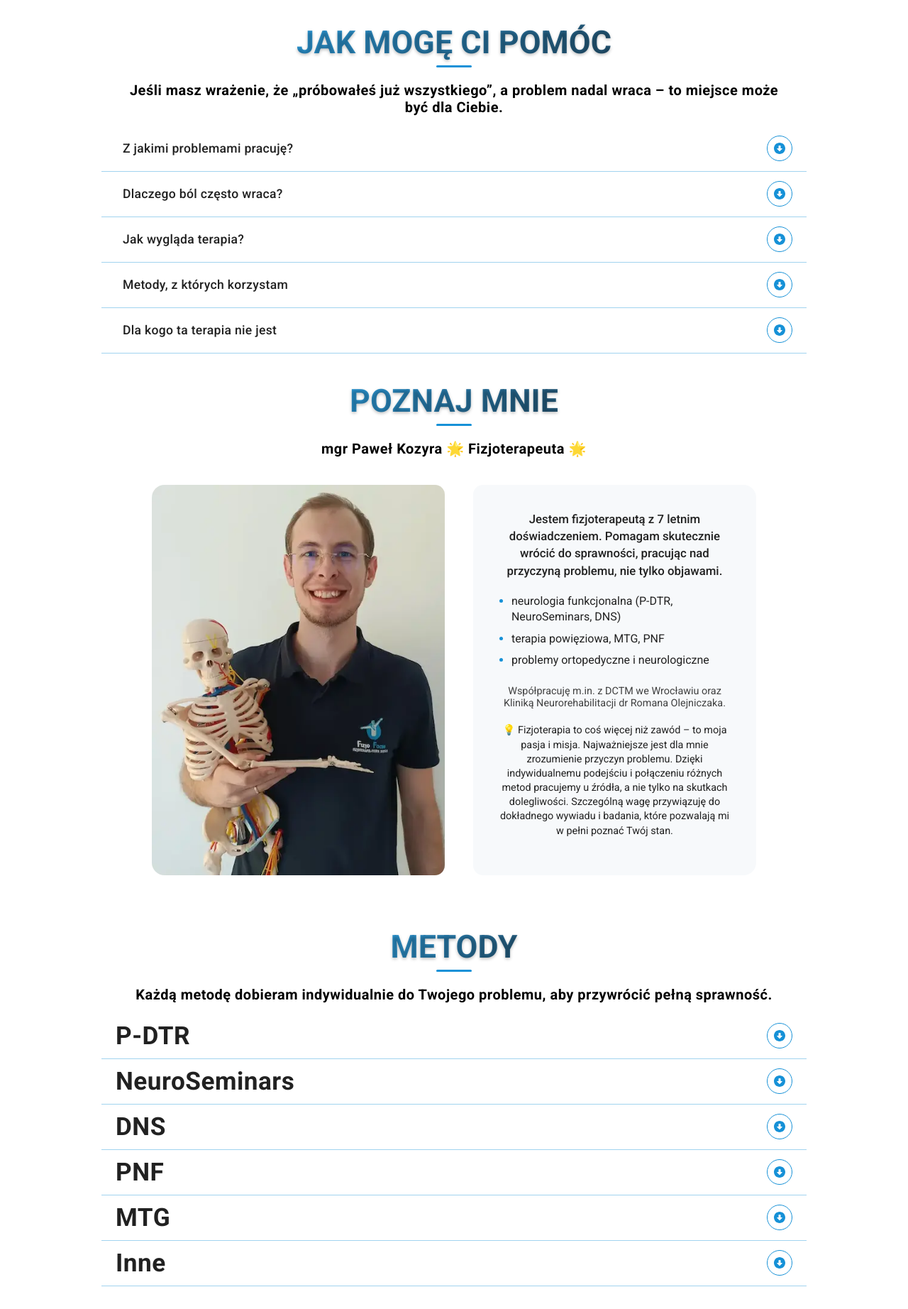
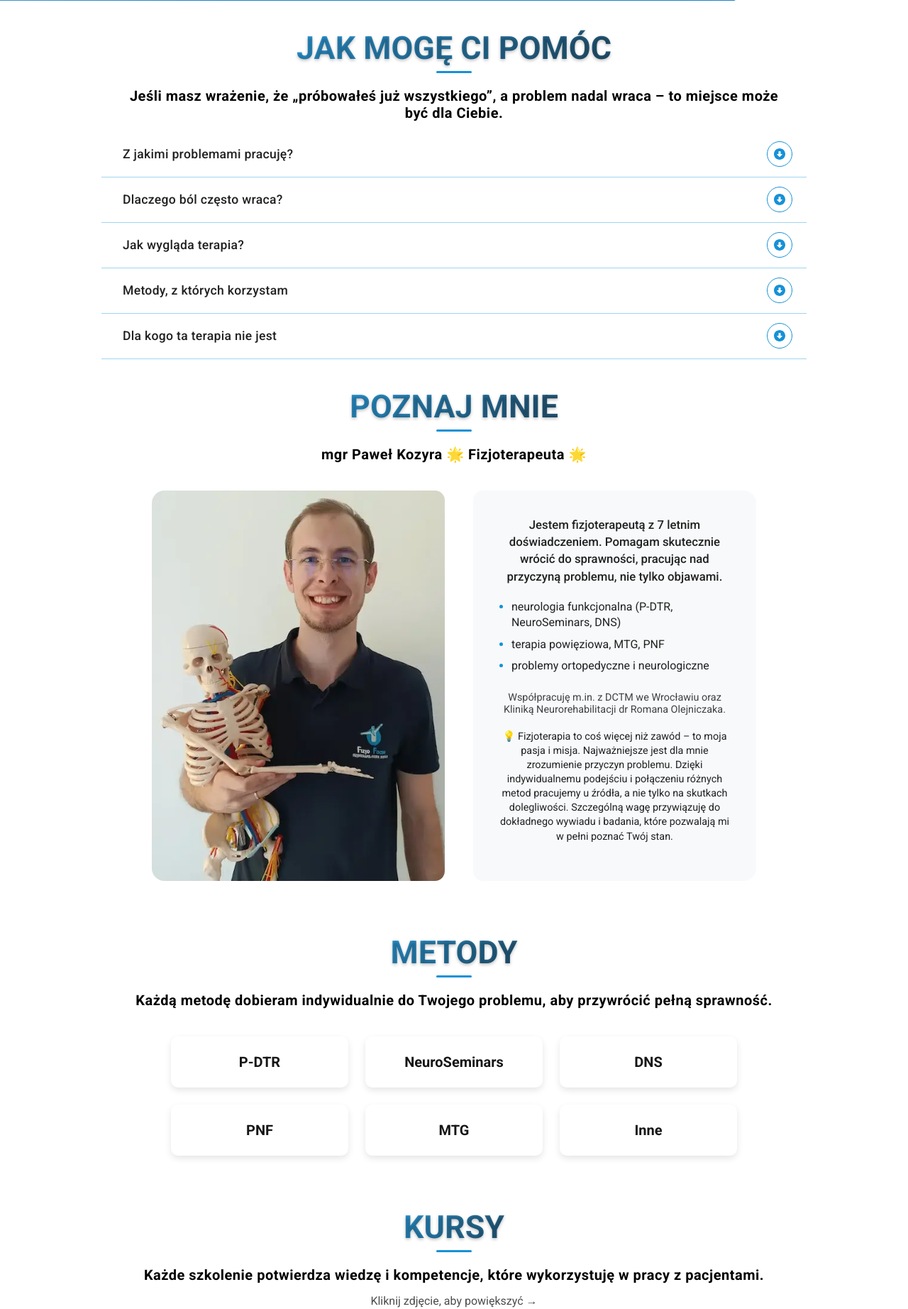
Before and after one commit to FizjoFocus/FizjoFocus.github.io, a PHP site: page / in a window 1280 px wide. Shown: the part 863-2707 px from the top of the page at 71% size. Run offline with PHP 8.4, Linux system fonts and the light colour scheme.

Commit message:
Add files via upload

```diff
--- a/public/css/style.css
+++ b/public/css/style.css
@@ -691,98 +691,122 @@
 body main .services {
   display: flex;
   flex-direction: column;
-  align-items: center;
-}
-body main .services-container {
-  display: flex;
-  flex-direction: column;
-  align-items: center;
-  padding: 0 15px;
-  width: 100%;
-}
-body main .services .pdtr-nowrap {
-  white-space: nowrap;
-}
-body main .services-item, body main .services-text {
-  box-sizing: border-box;
-}
-body main .services-item {
+}
+body main .services .services-container {
+  display: flex;
+  flex-wrap: wrap;
+  gap: 1.5rem;
+  justify-content: center;
+  max-width: 900px;
+  padding: 24px;
+  margin: 0 auto;
+}
+body main .services .services-container .services-item {
+  background: #fff;
+  padding: 1.5rem 2rem;
+  border-radius: 10px;
+  box-shadow: 0 4px 10px rgba(0, 0, 0, 0.1);
+  flex: 1 1 200px;
+  max-width: 250px;
+  text-align: center;
+  cursor: pointer;
+  transition: transform 0.2s, box-shadow 0.2s, color 0.2s;
+}
+body main .services .services-container .services-item h3 {
+  margin: 0;
+  font-size: 1.25rem;
+  color: #161616;
+}
+body main .services .services-container .services-item ~ h3:hover {
+  color: #1691d7;
+}
+body main .services .services-container .services-item:hover {
+  transform: translateY(-5px);
+  box-shadow: 0 6px 15px rgba(0, 0, 0, 0.15);
+}
+body main .services .services-container .services-text {
+  display: none;
+}
+body .modal-overlay {
+  display: none;
+  position: fixed;
+  top: 0;
+  left: 0;
+  width: 100vw;
+  height: 100vh;
+  background: rgba(0, 0, 0, 0.6);
+  justify-content: center;
+  align-items: center;
+  z-index: 1000000;
+  overflow: auto;
+}
+body .modal {
+  background: #fff;
+  max-width: 800px;
+  width: 90%;
+  max-height: 90vh;
+  border-radius: 10px;
+  overflow: hidden;
+  display: flex;
+  flex-direction: column;
+  position: relative;
+  box-shadow: 0 5px 30px rgba(0, 0, 0, 0.3);
+}
+body .modal-header {
   display: flex;
   justify-content: space-between;
   align-items: center;
-  padding: 0 20px;
-  width: 100%;
-  min-height: 64px;
+  background: #f5f5f5;
+  padding: 1rem 1.5rem;
+  font-size: 1.5rem;
+  font-weight: bold;
+  position: sticky;
+  top: 0;
+  z-index: 10;
+  border-bottom: 1px solid #ddd;
+}
+body .modal-content {
+  padding: 1rem 1.5rem;
+  overflow-y: auto;
+  flex: 1;
+}
+body .modal-content .services-text {
+  flex-direction: column;
+  width: 100%;
   background-color: #fff;
-  border-bottom: 1px solid rgba(22, 145, 215, 0.4);
-  cursor: pointer;
-}
-body main .services-item h3 {
-  font-weight: 600;
-  letter-spacing: 0.5px;
-}
-body main .services-item .services-btn {
-  width: 36px;
-  height: 36px;
-  border-radius: 50%;
-  border: 1px solid #1691d7;
-  background: transparent;
-  display: flex;
-  align-items: center;
-  justify-content: center;
-  transition: transform 0.3s ease, background-color 0.3s;
-  cursor: pointer;
-}
-body main .services-item .services-btn img {
-  width: 20px;
-  height: 20px;
-}
-body main .services-item .services-btn:hover {
-  background-color: rgba(22, 145, 215, 0.1);
-}
-body main .services-text {
-  display: flex;
-  overflow: hidden;
-  flex-direction: column;
-  height: 0;
-  width: 100%;
-  background-color: #fff;
-  border-left: 1px solid #1691d7;
-  border-right: 1px solid #1691d7;
-  transition: height 0.6s ease, padding 0.3s ease;
-}
-body main .services-text p {
+}
+body .modal-content .services-text p {
   text-align: justify;
   line-height: 1.5;
   font-size: 0.95rem;
   padding: 10px 20px;
 }
-body main .services-text .small-header {
+body .modal-content .services-text .small-header {
   padding-bottom: 0;
   padding-top: 15px;
 }
-body main .services-text ul {
+body .modal-content .services-text ul {
   display: block;
   padding: 10px 36px;
 }
-body main .services-text ul:last-child {
+body .modal-content .services-text ul:last-child {
   padding-bottom: 10px;
 }
-body main .services-text li {
+body .modal-content .services-text li {
   font-size: 1rem;
   margin-bottom: 6px;
   line-height: 1.4;
 }
-body main .services-text li::marker {
+body .modal-content .services-text li::marker {
   color: #1691d7;
 }
-body main .services-text.active {
+body .modal-content .services-text-text.active {
   padding-top: 10px;
 }
-body main .services .rotate-arrow {
+body .modal-content .rotate-arrow {
   transform: rotate(180deg);
 }
-body main .table {
+body .modal-content .table {
   text-align: center;
   font-size: 0.8rem;
   padding: 10px 15px;
--- a/public/index.html
+++ b/public/index.html
@@ -277,12 +277,10 @@
             <p class="subheader"> Każdą metodę dobieram indywidualnie do Twojego problemu, aby przywrócić pełną
                 sprawność.</p>
             <div class="services-container">
-                <div class="services-item" id="PDTR">
+                <div class="services-item" data-service="PDTR">
                     <h3 class="pdtr-header"><span class="pdtr-nowrap">P-DTR</span></h3>
-                    <button class="services-btn pdtr-btn" aria-label="Przeczytaj o P-DTR"><img
-                            src="./icons/circle-down-solid-full.svg" alt="Ikona strzałki"></button>
                 </div>
-                <div class="services-text pdtr-text" id="pdtr-text">
+                <div class="services-text" id="PDTR">
                     <p>Metoda terapeutyczna opracowana przez dr José Palomara, która łączy neurofizjologię
                         z&nbsp;terapią manualną. Jest to system pracy z&nbsp;ciałem i&nbsp;układem nerwowym, który
                         skupia się na wykrywaniu i&nbsp;usuwaniu blokad nerwowych i&nbsp;napięć mięśniowych, które
@@ -311,12 +309,10 @@
                     </ul>
 
                 </div>
-                <div class="services-item" id="NeuroSeminars">
+                <div class="services-item" data-service="NeuroSeminars">
                     <h3 class="neuroseminars-header">NeuroSeminars</h3>
-                    <button class="services-btn neuroseminars-btn" aria-label="Przeczytaj o NeuroSeminars"><img
-                            src="./icons/circle-down-solid-full.svg" alt="Ikona strzałki"></button>
                 </div>
-                <div class="services-text neuroseminars-text" id="neuroseminars-text">
+                <div class="services-text" id="NeuroSeminars">
                     <p>Neurologia funkcjonalna to podejście do diagnozy i&nbsp;terapii, które koncentruje się na
                         funkcjonowaniu układu nerwowego, szczególnie w&nbsp;kontekście interakcji między mózgiem
                         i&nbsp;innymi układami ciała. Zamiast skupiać się jedynie na strukturalnych uszkodzeniach,
@@ -403,12 +399,10 @@
                         </table>
                     </div>
                 </div>
-                <div class="services-item" id="DNS">
+                <div class="services-item" data-service="DNS">
                     <h3 class="dns-header">DNS</h3>
-                    <button class="services-btn dns-btn" aria-label="Przeczytaj o DNS"><img
-                            src="./icons/circle-down-solid-full.svg" alt="Ikona strzałki"></button>
                 </div>
-                <div class="services-text dns-text" id="dns-text">
+                <div class="services-text" id="DNS">
                     <p>DNS (Dynamic Neuromuscular Stabilization) – to innowacyjna metoda fizjoterapeutyczna, która
                         skupia się na przywracaniu prawidłowej
                         stabilizacji i&nbsp;kontroli nerwowo-mięśniowej ciała. Jej podstawą jest zrozumienie, jak
@@ -444,12 +438,10 @@
                         <li> poprawa stabilności, mobilności i&nbsp;jakości codziennych ruchów</li>
                     </ul>
                 </div>
-                <div class="services-item" id="PNF">
+                <div class="services-item" data-service="PNF">
                     <h3 class="pnf-header">PNF</h3>
-                    <button class="services-btn pnf-btn" aria-label="Przeczytaj o PNF"><img
-                            src="./icons/circle-down-solid-full.svg" alt="Ikona strzałki"></button>
                 </div>
-                <div class="services-text pnf-text" id="pnf-text">
+                <div class="services-text" id="PNF">
                     <p>PNF (Proprioceptive Neuromuscular Facilitation), czyli Proprioceptywna Nerwowo-mięśniowa
                         Facilitacja/ torowanie ruchu to metoda, której celem jest poprawa zakresu ruchu, siły
                         mięśniowej, koordynacji ruchowej, zaburzonych wzorców ruchowych oraz powrót do samodzielnego
@@ -492,12 +484,10 @@
                     </ul>
 
                 </div>
-                <div class="services-item" id="MTG">
+                <div class="services-item" data-service="MTG">
                     <h3 class="mtg-header">MTG</h3>
-                    <button class="services-btn mtg-btn" aria-label="Przeczytaj o MTG"><img
-                            src="./icons/circle-down-solid-full.svg" alt="Ikona strzałki"></button>
                 </div>
-                <div class="services-text mtg-text" id="mtg-text">
+                <div class="services-text" id="MTG">
                     <p>MTG, czyli Masaż Tkanek Głębokich, to specjalistyczna metoda masażu, która skupia się na
                         pracy
                         z&nbsp;głębszymi warstwami mięśni, powięzi oraz tkanek łącznych. Jest szczególnie skuteczna
@@ -537,13 +527,10 @@
                         <li>Praca z bliznami i&nbsp;zrostami</li>
                     </ul>
                 </div>
-                <div class="services-item" id="Other">
+                <div class="services-item" data-service="Other">
                     <h3 class="other-header">Inne</h3>
-                    <button class="services-btn other-btn" aria-label="Przeczytaj o innych metodach"><i
-                            class="fa-solid fa-circle-arrow-down"></i><img src="./icons/circle-down-solid-full.svg"
-                            alt="Ikona strzałki"></button>
                 </div>
-                <div class="services-text other-text" id="other-text">
+                <div class="services-text" id="Other">
                     <ul>
                         <li>Ćwiczenia</li>
                         <li>Masaż</li>
@@ -805,9 +792,24 @@
         </div>
         <button class="lightbox__nav lightbox__nav--next" aria-label="Następne">▶</button>
     </div>
-    <!-- JS -->
-    <script src="./js/script.js"></script>
+
+    <div class="services-modal" id="services-modal" aria-hidden="true">
+        <div class="services-modal__overlay"></div>
+
+        <div class="services-modal__content" role="dialog" aria-modal="true">
+            <button class="services-modal__close" aria-label="Zamknij okno">
+                &times;
+            </button>
+
+            <h3 class="services-modal__title"></h3>
+
+            <div class="services-modal__body"></div>
+        </div>
+    </div>
+
 
 </body>
+<!-- JS -->
+<script src="./js/script.js"></script>
 
 </html>
--- a/public/js/script.js
+++ b/public/js/script.js
@@ -118,74 +118,65 @@
 document.getElementById('experience-years').textContent = yearsOfExperience
 
 // METODY
-const serviceItems = document.querySelectorAll('.services-item')
+document.addEventListener('DOMContentLoaded', () => {
+	const servicesItems = document.querySelectorAll('.services-item')
 
-serviceItems.forEach(item => {
-	item.addEventListener('click', e => {
-		if (!e.target.closest('.services-btn')) {
-			item.querySelector('.services-btn').click()
-		}
+	// Stwórz modal w DOM
+	const modalOverlay = document.createElement('div')
+	modalOverlay.className = 'modal-overlay'
+
+	const modal = document.createElement('div')
+	modal.className = 'modal'
+
+	const modalHeader = document.createElement('h3')
+	modalHeader.className = 'modal-header'
+
+	const closeBtn = document.createElement('button')
+	closeBtn.className = 'modal-close'
+	closeBtn.innerHTML = '&times;'
+
+	modal.appendChild(closeBtn)
+	modalOverlay.appendChild(modal)
+	document.body.appendChild(modalOverlay)
+
+	// Funkcja otwierająca modal
+	const openModal = (content, title) => {
+		modal.innerHTML = '' // wyczyść zawartość
+
+		const header = document.createElement('div')
+		header.className = 'modal-header'
+		header.textContent = title
+
+		header.appendChild(closeBtn) // przycisk w tym samym wierszu co tytuł
+		modal.appendChild(header)
+
+		const contentWrapper = document.createElement('div')
+		contentWrapper.className = 'modal-content'
+		contentWrapper.appendChild(content.cloneNode(true))
+		modal.appendChild(contentWrapper)
+
+		modalOverlay.style.display = 'flex'
+		document.body.style.overflow = 'hidden' // blokada scrolla strony
+	}
+
+	// Funkcja zamykająca modal
+	const closeModal = () => {
+		modalOverlay.style.display = 'none'
+		document.body.style.overflow = '' // odblokuj scroll
+	}
+
+	closeBtn.addEventListener('click', closeModal)
+	modalOverlay.addEventListener('click', e => {
+		if (e.target === modalOverlay) closeModal()
 	})
-})
 
-document.addEventListener('DOMContentLoaded', () => {
-	const serviceItems = document.querySelectorAll('.services-item')
-	let offsetMobile = 60
-	let offsetDesktop = 96
+	// Obsługa kliknięcia nagłówków
+	servicesItems.forEach(item => {
+		const serviceId = item.getAttribute('data-service')
+		const content = document.getElementById(serviceId)
 
-	const getOffset = () => (window.innerWidth >= 768 ? offsetDesktop : offsetMobile)
-
-	serviceItems.forEach(item => {
-		const btn = item.querySelector('.services-btn')
-		const text = item.nextElementSibling
-
-		btn.addEventListener('click', () => {
-			const isOpen = text.classList.contains('open')
-			const currentlyOpen = document.querySelector('.services-text.open')
-
-			if (isOpen) {
-				text.classList.remove('open')
-				text.style.height = '0'
-				btn.classList.remove('rotate-arrow')
-				return
-			}
-
-			if (currentlyOpen) {
-				const currentlyItem = currentlyOpen.previousElementSibling
-				const y = currentlyItem.getBoundingClientRect().top + window.pageYOffset - getOffset()
-				window.scrollTo({ top: y, behavior: 'smooth' })
-
-				const currentlyBtn = currentlyItem.querySelector('.services-btn')
-				currentlyOpen.classList.remove('open')
-				currentlyOpen.style.height = '0'
-				if (currentlyBtn) currentlyBtn.classList.remove('rotate-arrow')
-
-				setTimeout(() => {
-					const newY = item.getBoundingClientRect().top + window.pageYOffset - getOffset()
-					window.scrollTo({ top: newY, behavior: 'smooth' })
-
-					setTimeout(() => {
-						text.classList.add('open')
-						text.style.height = text.scrollHeight + 'px'
-						btn.classList.add('rotate-arrow')
-					}, 350)
-				}, 600)
-			} else {
-				const newY = item.getBoundingClientRect().top + window.pageYOffset - getOffset()
-				window.scrollTo({ top: newY, behavior: 'smooth' })
-
-				setTimeout(() => {
-					text.classList.add('open')
-					text.style.height = text.scrollHeight + 'px'
-					btn.classList.add('rotate-arrow')
-				}, 350)
-			}
-		})
-
-		window.addEventListener('resize', () => {
-			if (text.classList.contains('open')) {
-				text.style.height = text.scrollHeight + 'px'
-			}
+		item.addEventListener('click', () => {
+			if (content) openModal(content, item.textContent.trim())
 		})
 	})
 })
```
Also changed, not shown: other parts of public/css/style.css (+20 -7 lines), public/sass/style.scss (+104 -72 lines), public/img/LOGO_header.svg, 1 other file.
